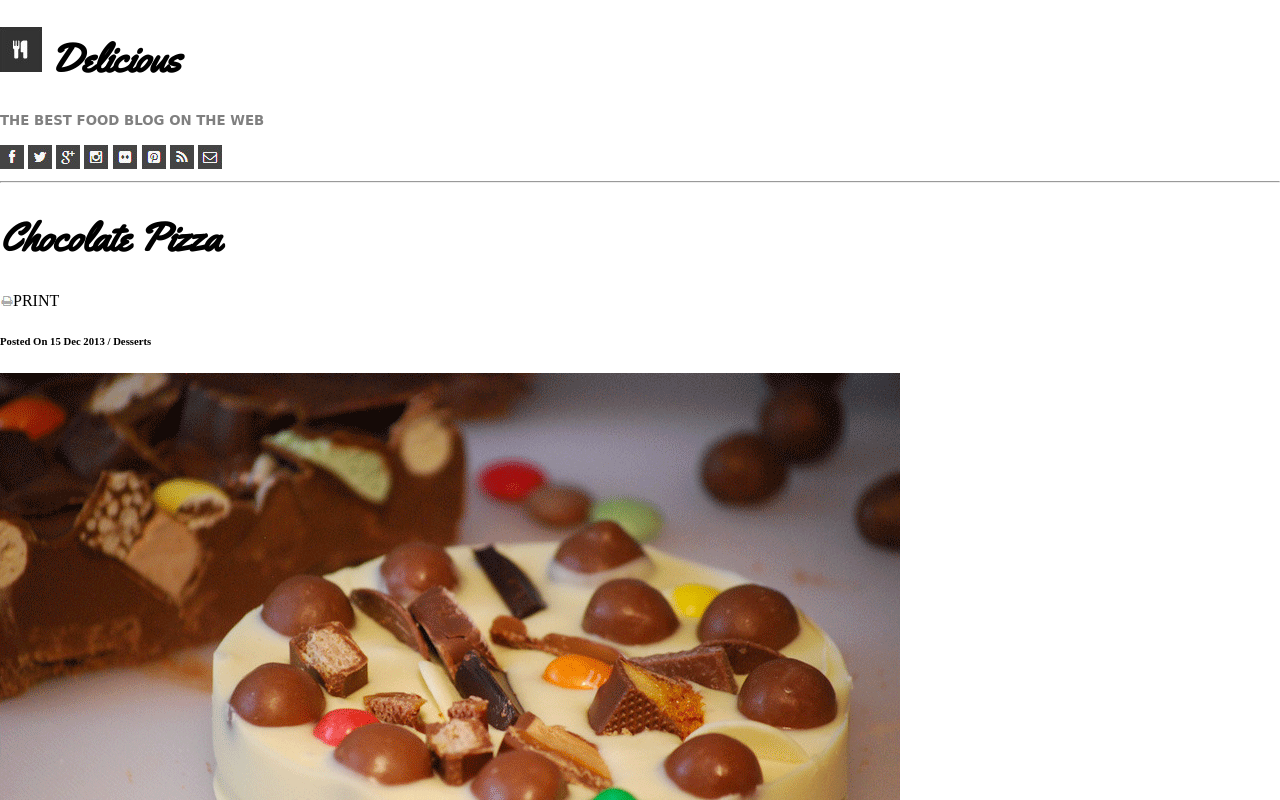
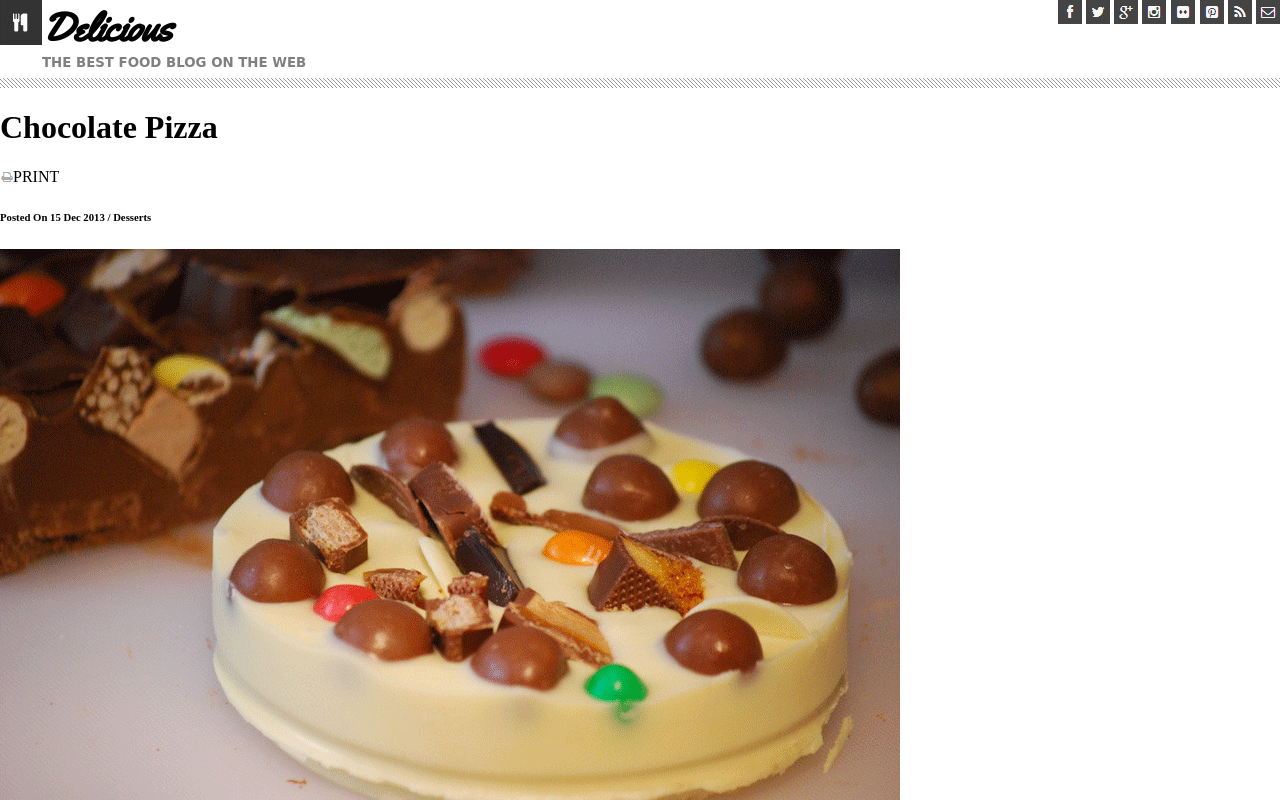
Before and after one commit to karyssa-dandrea/chocolate-pizza, a website: page index.html in a window 1280 px wide. Shown: the top 800 px of the page. Drawn offline with Linux system fonts and the light colour scheme; a web font is replaced by a local one.

Commit message:
added divs and css to header

```diff
--- a/index.html
+++ b/index.html
@@ -23,10 +23,14 @@
 </head>
 
 <body>
-    <h1>
-        <img src="./assets/logo.png" id="logo"> Delicious
-    </h1>
+    <header>
+        <div id="header-left">
+           <img src="./assets/logo.png" id="logo">
+            <div id="title">
+                <h2> Delicious</h2>
                 <h4>THE BEST FOOD BLOG ON THE WEB</h4>
+            </div>
+        </div>
         <div class="social-media">
             <img src="./assets/fb-icon.png">
             <img src="assets/twit-icon.png">
@@ -37,6 +41,7 @@
             <img src="assets/rss-icon.png">
             <img src="assets/mail-icon.png">
         </div>
+    </header>
     <hr>
     <main>
         <h1 id="choc-pizza">Chocolate Pizza</h1>
@@ -80,8 +85,8 @@
                 <br>
                 <br>
                 <hr>
-                <hr>
             </section>
+            <img src="assets/van-pic.png">
             Vanessa Stevenson
             Food Enthusiast, photography fan. Add a pinch of raw foodism and that's pretty much who I am.
             <button id="share">SHARE RECIPE</button> <br>
--- a/styles/style.css
+++ b/styles/style.css
@@ -1,13 +1,15 @@
 
-h1 {
+h2 {
     font-family: 'Yellowtail', cursive;
     font-weight: bold;
     font-size: 2.5rem;
+    margin: 0;
 }
 h4 {
     font-family: 'Gideon Roman', cursive;
     font-size: smaller;
     color: gray;
+    margin: 0;
 }
 #table-section {
     background-image: url(../assets/list-bg.png);
@@ -17,3 +19,31 @@ h4 {
 #choc-pizza {
 
 }
+
+hr {
+    height: 10px;
+    background-image: url(../assets/hr-img.png);
+    border: 0;
+}
+
+#title {
+    display:flex;
+    flex-direction: column;
+}
+
+#header-left {
+    display: flex;
+    flex-direction: row;
+
+
+}
+
+header {
+    display:flex;
+    flex-direction: row;
+    justify-content: space-between;
+}
+
+#logo {
+    height: 45px;
+}
```
Lines whose indentation alone changed are shown as unchanged.
